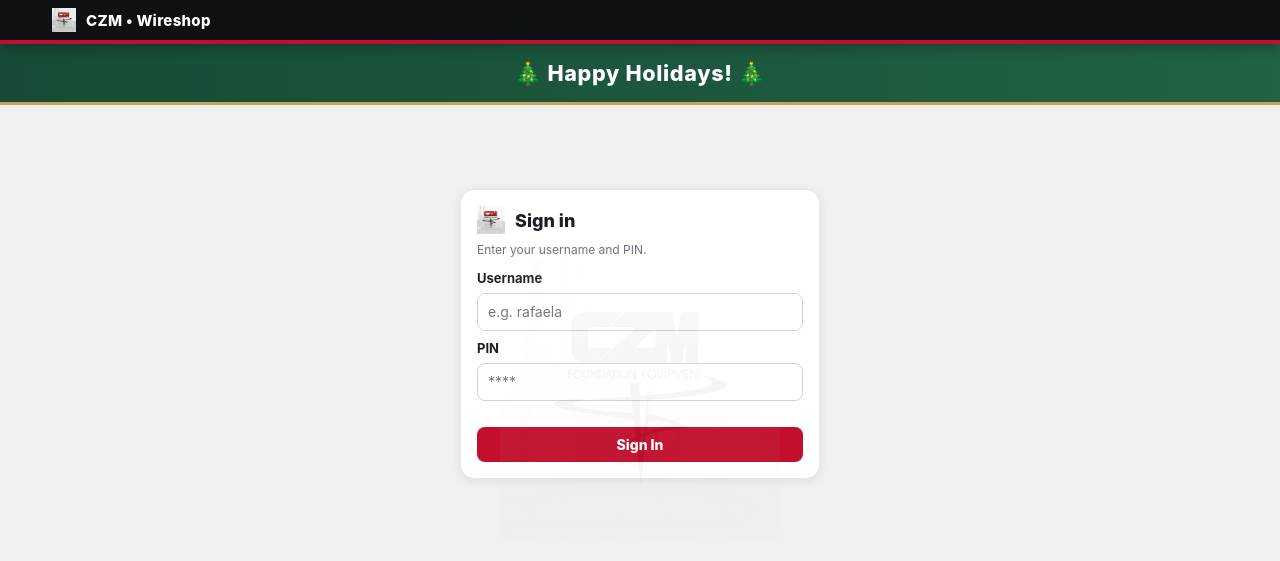
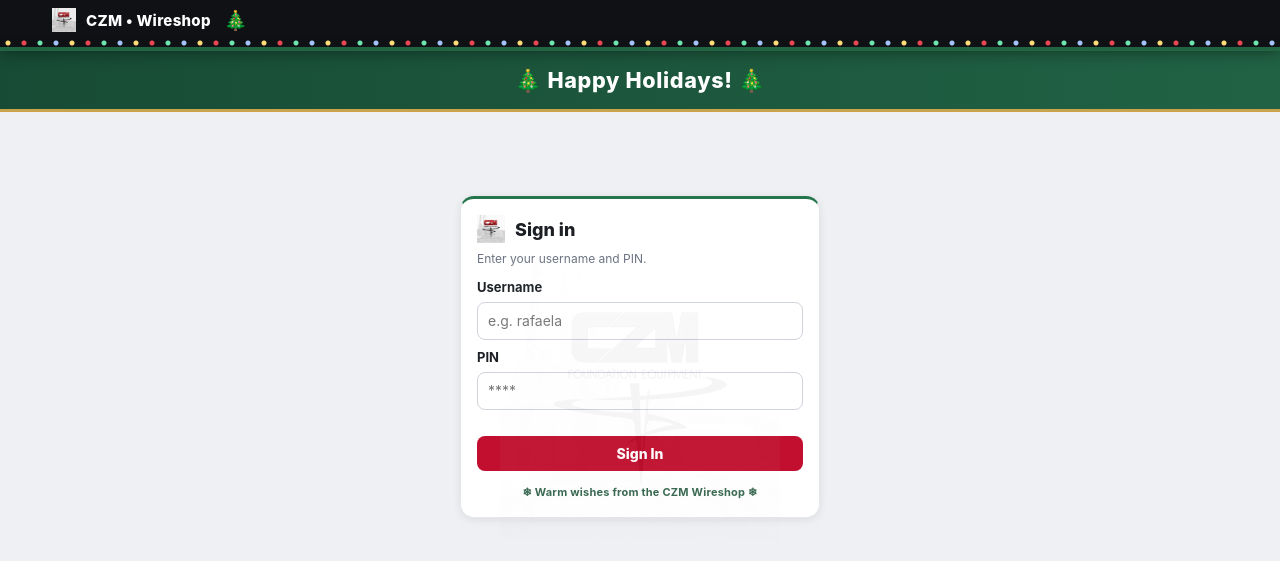
Before and after one commit to SYaroli/czm-wireshop, a plain HTML site: page wireshop-frontend/index.html in a window 1280 px wide. Drawn offline with Linux system fonts and the light colour scheme.

Commit message:
Add lightweight holiday decorations to live wireshop site

```diff
--- a/wireshop-frontend/style.css
+++ b/wireshop-frontend/style.css
@@ -355,3 +355,46 @@ tr.row-selected td{
 .movement-table tbody tr.row-selected td.actions{
   background:#eef5ff !important;
 }
+
+
+/* ===== Seasonal holiday decorations (visual only) ===== */
+/* Decorative touches are confined to the header; forms and shop functions stay unchanged. */
+.brand-bar{
+  border-bottom-color:#246b47;
+}
+.brand-bar::after{
+  content:"";
+  display:block;
+  height:7px;
+  width:100%;
+  pointer-events:none;
+  background:
+    radial-gradient(circle at 8px 3px,#ffdd78 0 2px,transparent 3px) 0 0/64px 7px repeat-x,
+    radial-gradient(circle at 24px 3px,#e94955 0 2px,transparent 3px) 0 0/64px 7px repeat-x,
+    radial-gradient(circle at 40px 3px,#6de6b0 0 2px,transparent 3px) 0 0/64px 7px repeat-x,
+    radial-gradient(circle at 56px 3px,#a4c4ff 0 2px,transparent 3px) 0 0/64px 7px repeat-x;
+  box-shadow:0 3px 8px rgba(0,0,0,.12);
+}
+.brand-logo::after{
+  content:"🎄";
+  font-size:19px;
+  line-height:1;
+  margin-left:3px;
+  flex-shrink:0;
+}
+.login-card{
+  border-top:3px solid #26764d;
+}
+.login-card::after{
+  content:"❄  Warm wishes from the CZM Wireshop  ❄";
+  display:block;
+  text-align:center;
+  color:#35664e;
+  font-size:11px;
+  font-weight:700;
+  letter-spacing:.02em;
+  margin-top:14px;
+}
+@media(max-width:520px){
+  .brand-logo::after{font-size:15px;margin-left:0}
+}
```
